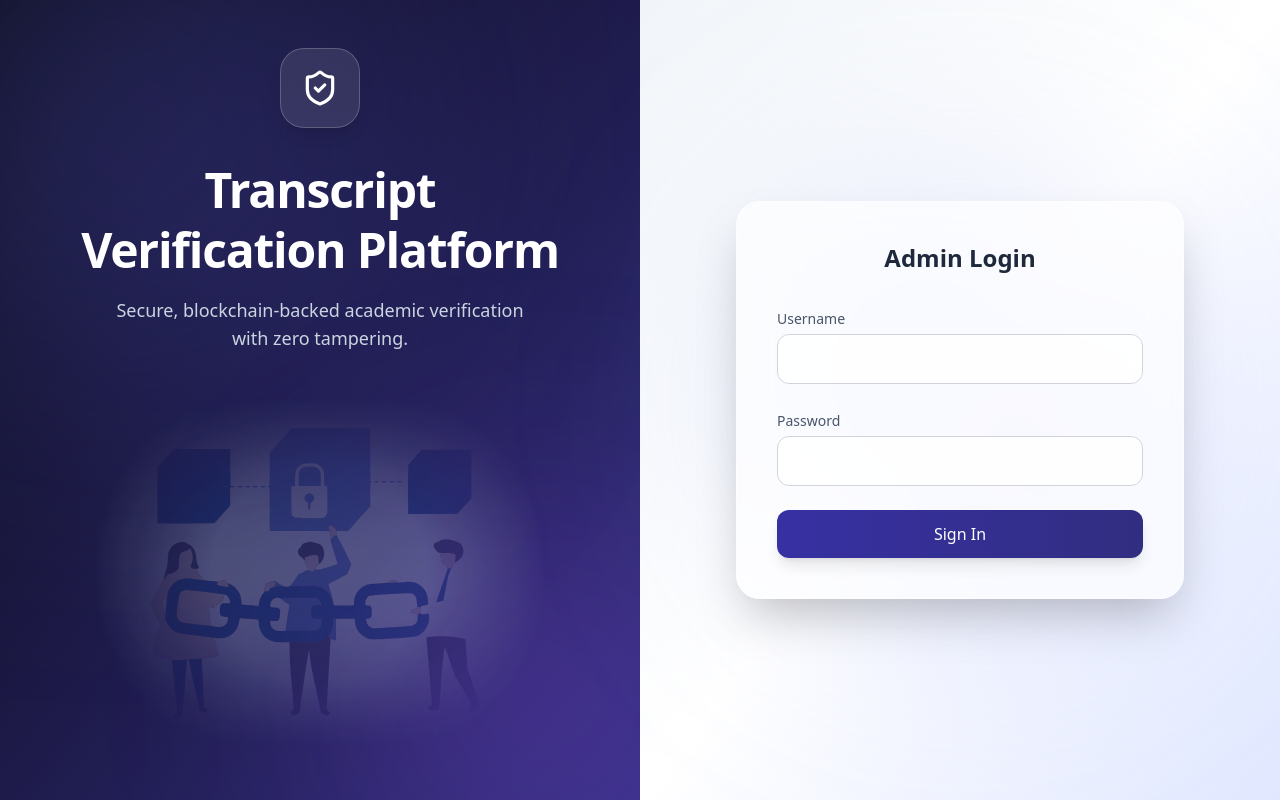
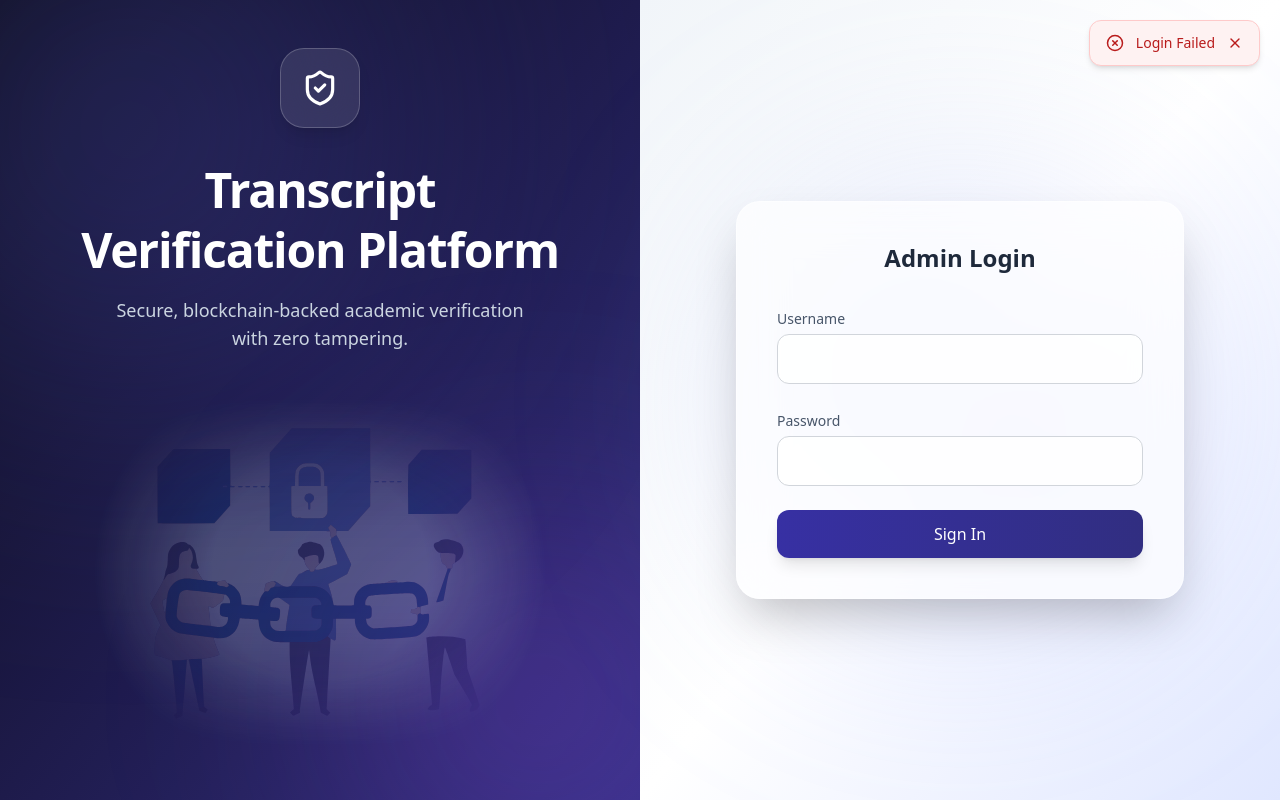
Before and after one commit to Sameetha987/TranscriptIssuanceSystem, a React (Vite) app in the folder frontend/transcript-frontend/: page /login in a window 1280 px wide. Both pictures are taken after a click on the button "Sign In". Built offline with nearby package versions, Linux system fonts and the light colour scheme; no server answers.

Commit message:
feat: Add Cgpa Analytics and Notification feature

```diff
--- a/frontend/transcript-frontend/src/App.jsx
+++ b/frontend/transcript-frontend/src/App.jsx
@@ -1,11 +1,12 @@
 import AppRoutes from './routes/AppRoutes';
-import { Toaster } from 'react-hot-toast';
+import { NotificationProvider } from "./components/notifications/NotificationContext";
 
 function App() {
   return (
     <>
-      <Toaster position="top-right" />
-      <AppRoutes />
+      <NotificationProvider>
+         <AppRoutes />
+      </NotificationProvider>
     </>
   );
 }
--- /dev/null
+++ b/frontend/transcript-frontend/src/components/notifications/NotificationContext.jsx
@@ -0,0 +1,76 @@
+import { createContext, useContext, useState } from "react";
+import { CheckCircle, XCircle, AlertTriangle, Info, X } from "lucide-react";
+
+const NotificationContext = createContext();
+
+export const useNotification = () => useContext(NotificationContext);
+
+export const NotificationProvider = ({ children }) => {
+
+  const [notifications, setNotifications] = useState([]);
+
+  const removeNotification = (id) => {
+    setNotifications(prev => prev.filter(n => n.id !== id));
+  };
+
+  const showNotification = (type, message) => {
+
+    const id = Date.now();
+
+    const newNotification = { id, type, message };
+
+    setNotifications(prev => [...prev, newNotification]);
+
+    // Auto remove after 4s
+    setTimeout(() => removeNotification(id), 4000);
+  };
+
+  return (
+    <NotificationContext.Provider value={{ showNotification }}>
+
+      {children}
+
+      {/* 🔔 TOAST CONTAINER */}
+      <div className="fixed top-5 right-5 space-y-3 z-50">
+
+        {notifications.map((n) => (
+          <Toast key={n.id} {...n} onClose={() => removeNotification(n.id)} />
+        ))}
+
+      </div>
+
+    </NotificationContext.Provider>
+  );
+};
+
+const Toast = ({ type, message, onClose }) => {
+
+  const styles = {
+    success: "bg-green-50 border-green-200 text-green-700",
+    error: "bg-red-50 border-red-200 text-red-700",
+    warning: "bg-yellow-50 border-yellow-200 text-yellow-700",
+    info: "bg-indigo-50 border-indigo-200 text-indigo-700"
+  };
+
+  const icons = {
+    success: <CheckCircle size={18} />,
+    error: <XCircle size={18} />,
+    warning: <AlertTriangle size={18} />,
+    info: <Info size={18} />
+  };
+
+  return (
+    <div className={`flex items-center gap-3 px-4 py-3 rounded-xl border shadow-md
+      backdrop-blur-md ${styles[type]} animate-slideIn`}>
+
+      {icons[type]}
+
+      <p className="text-sm font-medium">{message}</p>
+
+      <button onClick={onClose} className="ml-auto">
+        <X size={16} />
+      </button>
+
+    </div>
+  );
+};
--- /dev/null
+++ b/frontend/transcript-frontend/src/components/student/CgpaAnalytics.jsx
@@ -0,0 +1,111 @@
+import { useEffect, useState } from "react";
+import axios from "../../api/axios";
+import {
+  LineChart,
+  Line,
+  XAxis,
+  YAxis,
+  Tooltip,
+  ResponsiveContainer,
+  CartesianGrid
+} from "recharts";
+
+const CgpaAnalytics = () => {
+
+  const [data, setData] = useState([]);
+  const [stats, setStats] = useState({
+    avg: 0,
+    max: 0,
+    latest: 0
+  });
+
+  useEffect(() => {
+    fetchData();
+  }, []);
+
+  const fetchData = async () => {
+    try {
+      const res = await axios.get("/api/v1/student/transcripts");
+
+      const transcripts = res.data.data;
+
+      // 🔹 Format for chart
+      const formatted = transcripts.map(t => ({
+        semester: `Sem ${t.semester}`,
+        cgpa: t.cgpa
+      }));
+
+      setData(formatted);
+
+      // 🔹 Calculate stats
+      const cgpas = transcripts.map(t => t.cgpa);
+
+      const avg = (cgpas.reduce((a, b) => a + b, 0) / cgpas.length).toFixed(2);
+      const max = Math.max(...cgpas);
+      const latest = cgpas[cgpas.length - 1];
+
+      setStats({ avg, max, latest });
+
+    } catch (err) {
+      console.error("Failed to load CGPA data");
+    }
+  };
+
+  return (
+    <div className="bg-white/80 backdrop-blur-md border border-slate-200 rounded-2xl p-6 shadow-sm space-y-6">
+
+      {/* HEADER */}
+      <h2 className="text-lg font-semibold text-slate-800">
+        CGPA Analytics
+      </h2>
+
+      {/* STATS */}
+      <div className="grid grid-cols-3 gap-4">
+
+        <div className="bg-indigo-50 p-4 rounded-xl text-center">
+          <p className="text-sm text-slate-500">Average</p>
+          <p className="text-xl font-bold text-indigo-600">{stats.avg}</p>
+        </div>
+
+        <div className="bg-green-50 p-4 rounded-xl text-center">
+          <p className="text-sm text-slate-500">Highest</p>
+          <p className="text-xl font-bold text-green-600">{stats.max}</p>
+        </div>
+
+        <div className="bg-purple-50 p-4 rounded-xl text-center">
+          <p className="text-sm text-slate-500">Latest</p>
+          <p className="text-xl font-bold text-purple-600">{stats.latest}</p>
+        </div>
+
+      </div>
+
+      {/* CHART */}
+      <div className="h-64">
+
+        <ResponsiveContainer width="100%" height="100%">
+          <LineChart data={data}>
+
+            <CartesianGrid strokeDasharray="3 3" />
+
+            <XAxis dataKey="semester" />
+            <YAxis domain={[0, 10]} />
+
+            <Tooltip />
+
+            <Line
+              type="monotone"
+              dataKey="cgpa"
+              strokeWidth={3}
+              dot={{ r: 4 }}
+            />
+
+          </LineChart>
+        </ResponsiveContainer>
+
+      </div>
+
+    </div>
+  );
+};
+
+export default CgpaAnalytics;
--- a/frontend/transcript-frontend/src/components/student/CgpaChart.jsx
+++ b/frontend/transcript-frontend/src/components/student/CgpaChart.jsx
@@ -10,7 +10,7 @@ import {
 
 const CgpaChart = ({ transcripts }) => {
 
-  // 🔥 Transform data
+  //  Transform data
   const data = transcripts.map(t => ({
     semester: `Sem ${t.semester}`,
     cgpa: t.cgpa
--- a/frontend/transcript-frontend/src/features/admin/AdminLogin.jsx
+++ b/frontend/transcript-frontend/src/features/admin/AdminLogin.jsx
@@ -3,12 +3,13 @@ import { useNavigate } from "react-router-dom";
 import { ShieldCheck } from "lucide-react";
 import axios from "../../api/axios";
 import { AuthContext } from "../../store/AuthContext";
-
+import { useNotification } from "../../components/notifications/NotificationContext";
 const AdminLogin = () => {
   const [username, setUsername] = useState("");
   const [password, setPassword] = useState("");
   const { login } = useContext(AuthContext);
   const navigate = useNavigate();
+  const { showNotification } = useNotification();
 
   const handleLogin = async () => {
     try {
@@ -28,7 +29,7 @@ const AdminLogin = () => {
         });
 
         if (!response.data.success) {
-          alert(response.data.message);
+          showNotification("success", response.data.message);
           return;
         }
       }
@@ -48,7 +49,7 @@ const AdminLogin = () => {
 
     } catch (error) {
       console.error(error);
-      alert("Login failed (server error)");
+      showNotification("error","Login Failed");
     }
   };
 
--- a/frontend/transcript-frontend/src/features/student/ChangePassword.jsx
+++ b/frontend/transcript-frontend/src/features/student/ChangePassword.jsx
@@ -1,6 +1,7 @@
 import { useState } from "react";
 import axios from "../../api/axios";
 import { Lock } from "lucide-react";
+import { useNotification } from "../../components/notifications/NotificationContext";
 
 const ChangePassword = () => {
 
@@ -9,6 +10,7 @@ const ChangePassword = () => {
     newPassword: "",
     confirmPassword: ""
   });
+  const { showNotification } = useNotification();
 
   const [loading, setLoading] = useState(false);
 
@@ -19,7 +21,7 @@ const ChangePassword = () => {
   const handleSubmit = async () => {
 
     if (form.newPassword !== form.confirmPassword) {
-      alert("Passwords do not match");
+      showNotification("error", "Passwords do not match");
       return;
     }
 
@@ -31,7 +33,7 @@ const ChangePassword = () => {
         newPassword: form.newPassword
       });
 
-      alert(res.data.message);
+      showNotification("success", res.data.message);
 
       setForm({
         currentPassword: "",
--- a/frontend/transcript-frontend/src/features/student/StudentDashboard.jsx
+++ b/frontend/transcript-frontend/src/features/student/StudentDashboard.jsx
@@ -1,7 +1,7 @@
 import { useEffect, useState } from "react";
 import axios from "../../api/axios";
 import { motion } from "framer-motion";
-import CgpaChart from "../../components/student/CgpaChart";
+import CgpaAnalytics from "../../components/student/CgpaAnalytics";
 import {
   FileText,
   ShieldCheck,
@@ -150,7 +150,7 @@ const StudentDashboard = () => {
         </div>
 
       </div>
-
+      <CgpaAnalytics />
       {/* RECENT TRANSCRIPTS */}
       <div className="bg-white/80 backdrop-blur-md border border-slate-200 rounded-2xl p-6 shadow-md p-6 hover:shadow-lg transition">
 
@@ -198,7 +198,6 @@ const StudentDashboard = () => {
         )}
 
       </div>
-      <CgpaChart transcripts={transcripts} />
 
     </motion.div>
   );
--- a/frontend/transcript-frontend/src/index.css
+++ b/frontend/transcript-frontend/src/index.css
@@ -21,3 +21,17 @@
 .animate-glow {
   animation: glowMove 10s ease-in-out infinite;
 }
+@keyframes slideIn {
+  from {
+    opacity: 0;
+    transform: translateX(100%);
+  }
+  to {
+    opacity: 1;
+    transform: translateX(0);
+  }
+}
+
+.animate-slideIn {
+  animation: slideIn 0.3s ease;
+}
```
